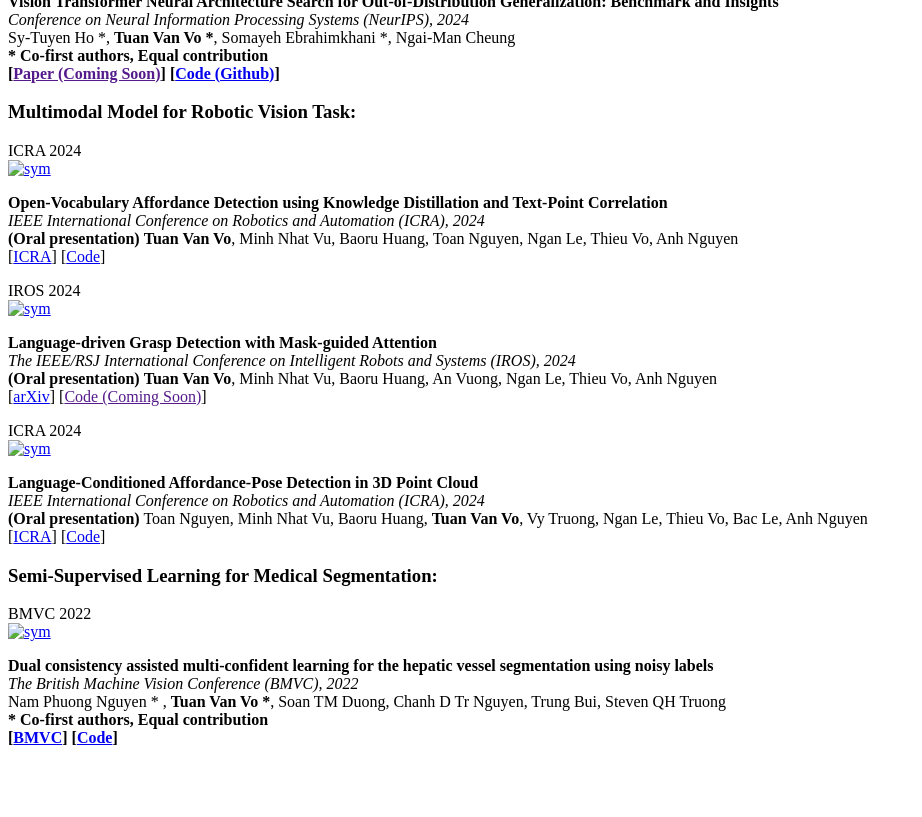
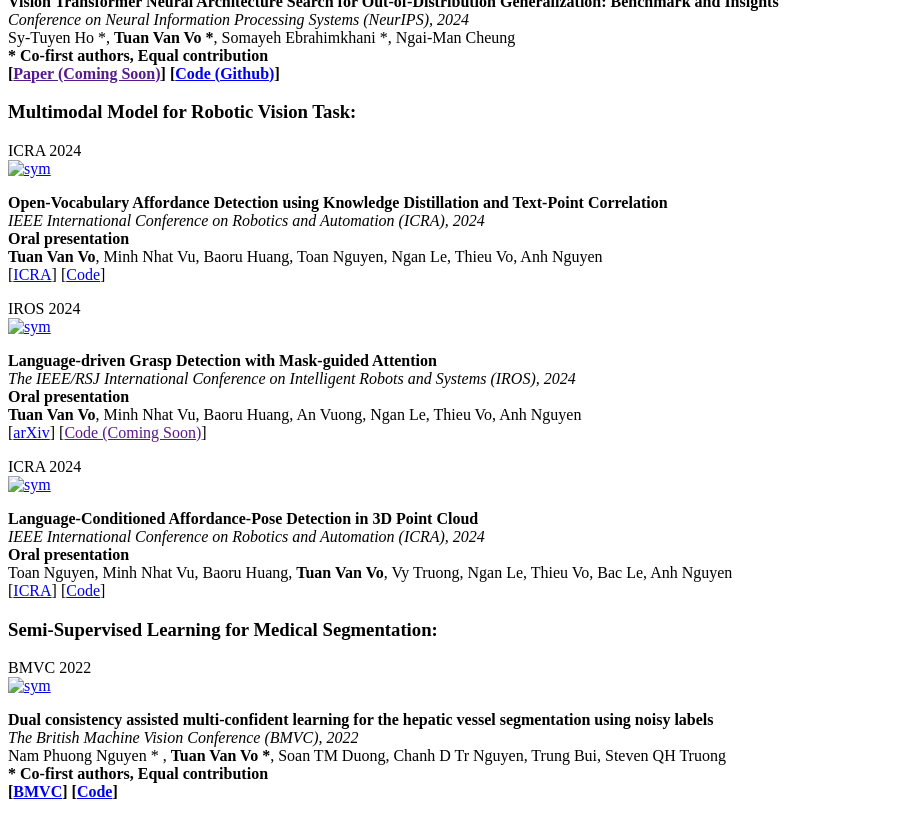
Before and after one commit to vovantuan1999a/tuanvovan, a Jekyll site: the page built from _pages/includes/pub.md, in a window 1280 px wide and 900 px high, scrolled down 1414 px, cut to the strip 83-900 px from the top of the window. Shown: the whole strip, without its empty margins (0-922 px from the left). Built offline with Jekyll 4.4.1, drawn with Linux system fonts in a browser that asks for light colours; nearby versions of some CDN libraries; some web fonts are replaced; our own code applies the rules of GitHub Pages for plain Markdown files; a style sheet for code colours, icons or effects is not loaded; before the commit the page ends 2260 px from its top, so only the background shows below that.

Commit message:
update 1

```diff
--- a/_pages/includes/pub.md
+++ b/_pages/includes/pub.md
@@ -35,7 +35,7 @@
 
 <b>Open-Vocabulary Affordance Detection using Knowledge Distillation and Text-Point Correlation</b><br>
 <i>IEEE International Conference on Robotics and Automation (ICRA), 2024 </i><br>
-<b>(Oral presentation)</b>
+<b>Oral presentation</b><br>
 <b>Tuan Van Vo</b>, Minh Nhat Vu, Baoru Huang, Toan Nguyen, Ngan Le, Thieu Vo, Anh Nguyen<br>
 [<a href="https://arxiv.org/abs/2309.10932">ICRA</a>]
 [<a href="https://github.com/Fsoft-AIC/Open-Vocabulary-Affordance-Detection-using-Knowledge-Distillation-and-Text-Point-Correlation">Code</a>]<br>
@@ -50,7 +50,7 @@
 
 <b>Language-driven Grasp Detection with Mask-guided Attention</b><br>
 <i>The IEEE/RSJ International Conference on Intelligent Robots and Systems (IROS), 2024</i><br>
-<b>(Oral presentation)</b>
+<b>Oral presentation</b><br>
 <b>Tuan Van Vo</b>, Minh Nhat Vu, Baoru Huang, An Vuong, Ngan Le, Thieu Vo, Anh Nguyen<br>
 [<a href="https://arxiv.org/abs/2407.19877">arXiv</a>]
 [<a href="">Code (Coming Soon)</a>]<br>
@@ -65,7 +65,7 @@
 
 <b>Language-Conditioned Affordance-Pose Detection in 3D Point Cloud</b><br>
 <i>IEEE International Conference on Robotics and Automation (ICRA), 2024</i><br>
-<b>(Oral presentation)</b>
+<b>Oral presentation</b><br>
 Toan Nguyen, Minh Nhat Vu, Baoru Huang, <b>Tuan Van Vo</b>, Vy Truong, Ngan Le, Thieu Vo, Bac Le, Anh Nguyen<br>
 [<a href="https://arxiv.org/abs/2309.10911">ICRA</a>]
 [<a href="https://github.com/Fsoft-AIC/Language-Conditioned-Affordance-Pose-Detection-in-3D-Point-Clouds">Code</a>]<br>
```
